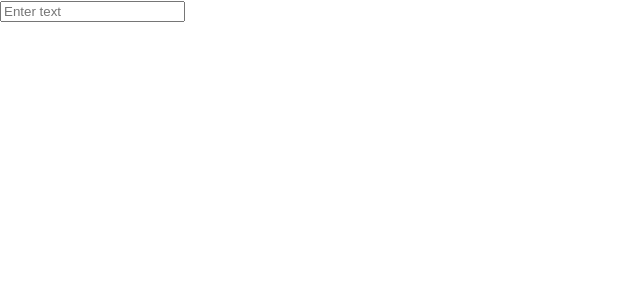
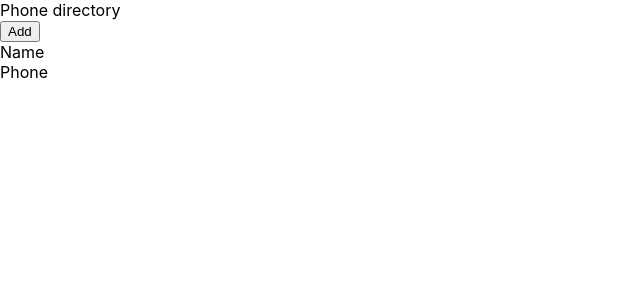
Before and after one commit to Mvishal123/phone-directory, a React (Create React App) app: page / in a window 1280 px wide. Shown: the top 300 px of the page, without its empty margins (0-640 px from the left). Built offline with nearby package versions, Linux system fonts and the light colour scheme.

Commit message:
Added buttons and basic information

```diff
--- a/src/App.js
+++ b/src/App.js
@@ -1,10 +1,15 @@
-import React, {Component} from 'react';
+import React, { Component } from "react";
 
-class App extends Component{
+class App extends Component {
   render() {
-      return(
+    return (
       <div>
-        <input placeholder='Enter text' />
+        <div className='header'>Phone directory</div>
+        <button>Add</button>
+        <div>
+          <span>Name</span><br/>
+          <span>Phone</span>
+        </div>
       </div>
     );
   }
```
